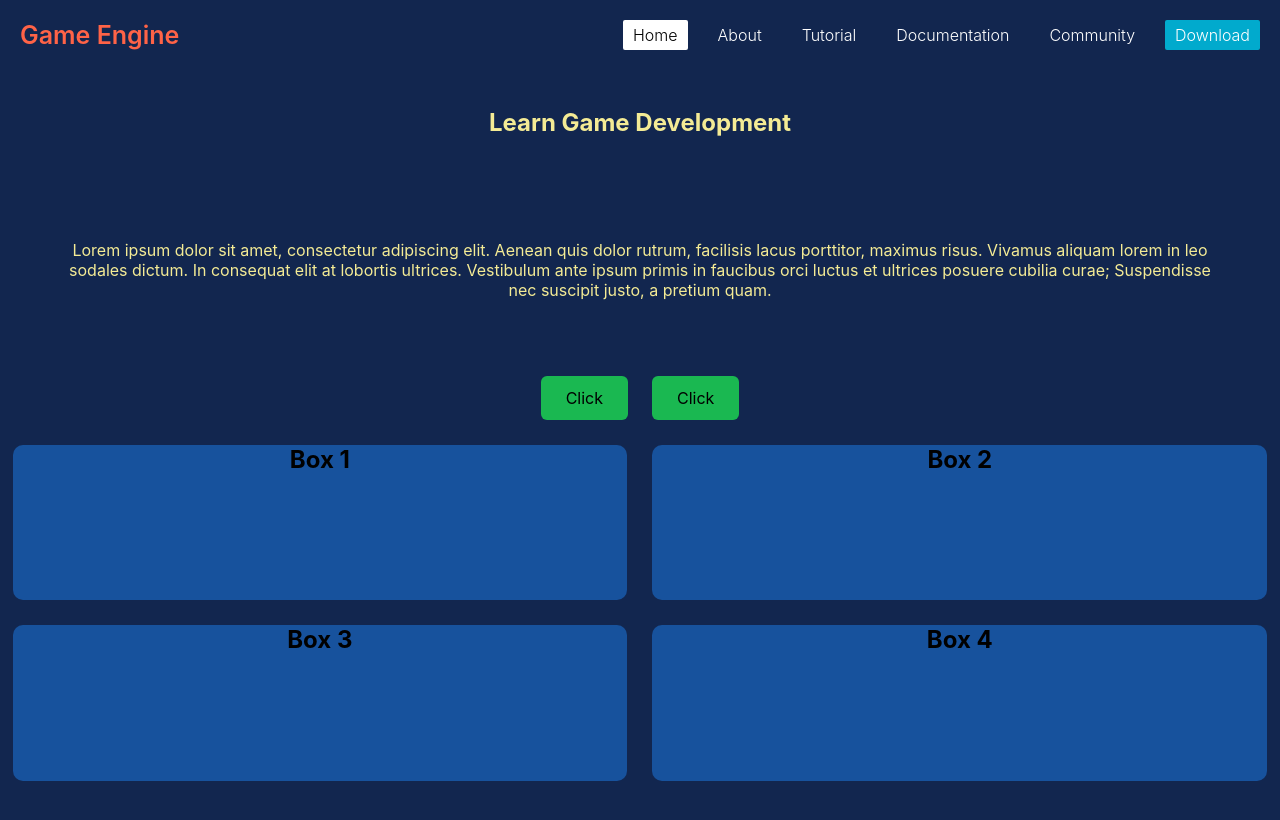
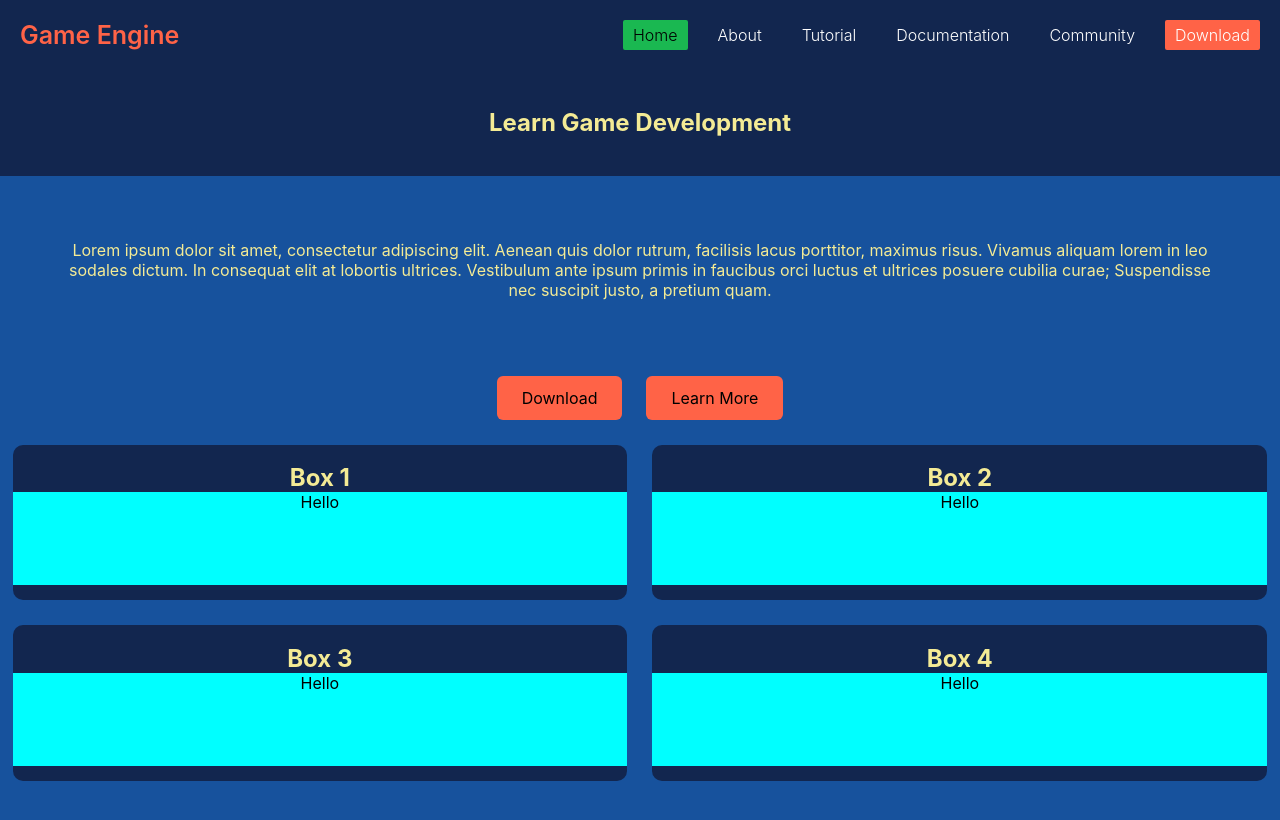
Before and after one commit to LiamANeeson/MSc-Game-Engine-Project-Website, a React (Create React App) app in the folder client/: page / in a window 1280 px wide. Shown: the top 820 px of the page. Built offline with nearby package versions, Linux system fonts and the light colour scheme.

Commit message:
Changed styling on Homepage. Added Placeholders for Images

```diff
--- a/client/src/Components/Navbar/Navbar.css
+++ b/client/src/Components/Navbar/Navbar.css
@@ -37,7 +37,7 @@ nav {
   }
 
   .logo font {
-    color: green;
+    color: tomato;
   }
 
   .menu-list {
@@ -50,7 +50,7 @@ nav {
   .menu-list li:last-child a {
     font-weight: 300;
     padding: 5px 10px;
-    background-color: #01aacd;
+    background-color: tomato;
     transition: all 0.5s ease-in-out;
     margin-left: 20px;
     border-radius: 2px;
@@ -66,7 +66,7 @@ nav {
 
   .menu-list li a:hover,
   .menu-list li a.active {
-    background-color: #fff;
+    background-color: #1ab851;
     border-radius: 2px;
     color: #000;
     transition: all 0.5s ease-in-out;
--- a/client/src/Pages/Home/Home.css
+++ b/client/src/Pages/Home/Home.css
@@ -1,5 +1,5 @@
 .homePage-container {
-    background-color: #12264f;
+    background-color: #17529d;
     display: grid;
     grid-template-rows: 2fr 1fr 1fr 0.55fr;
     justify-content: center;
@@ -29,7 +29,7 @@
 }
 
 .head-btn {
-    background-color: #1ab851;;
+    background-color: tomato;
     cursor: pointer;
     border-radius: 6px;
     backface-visibility: hidden;
@@ -48,32 +48,59 @@
 }
 
 .head-btn:hover {
-    background-color: #12903e;
+    background-color: rgb(208, 81, 58);
 }
 
 .home-box-1{
     grid-area: home-box-1;
-    background-color: #17529d;
+    background-color: #12264f;
     margin: 2%;
     border-radius: 10px;
 }
 .home-box-2{
     grid-area: home-box-2;
-    background-color: #17529d;
+    background-color: #12264f;
     margin: 2%;
     border-radius: 10px;
 }
 .home-box-3{
     grid-area: home-box-3;
-    background-color: #17529d;
+    height: auto;
+    background-color: #12264f;
     margin: 2%;
     border-radius: 10px;
 }
 .home-box-4{
     grid-area: home-box-4;
-    background-color: #17529d;
+    background-color: #12264f;
     margin: 2%;
     border-radius: 10px;
+}
+
+.homePage-container .box-head {
+    color: #f4eb95;
+    padding-top: 3%;
+}
+
+.homePage-container .home-box-1 .image-1 {
+    background-color: aqua;
+    height: 60%;
+}
+
+.homePage-container .home-box-2 .image-2 {
+    background-color: aqua;
+    height: 60%;
+}
+
+.homePage-container .home-box-3 .image-3 {
+    background-color: aqua;
+    height: 60%;
+
+}
+
+.homePage-container .home-box-4 .image-4 {
+    background-color: aqua;
+    height: 60%;
 }
 
 @media (max-width: 700px) {
--- a/client/src/Pages/Home/Home.js
+++ b/client/src/Pages/Home/Home.js
@@ -10,20 +10,32 @@ function Home() {
         <p className='blurb'>
         Lorem ipsum dolor sit amet, consectetur adipiscing elit. Aenean quis dolor rutrum, facilisis lacus porttitor, maximus risus. Vivamus aliquam lorem in leo sodales dictum. In consequat elit at lobortis ultrices. Vestibulum ante ipsum primis in faucibus orci luctus et ultrices posuere cubilia curae; Suspendisse nec suscipit justo, a pretium quam.
         </p>
-        <button className = 'head-btn'>Click</button>
-        <button className = 'head-btn'>Click</button>
+        <button className = 'head-btn'>Download</button>
+        <button className = 'head-btn'>Learn More</button>
       </div>
       <div className='home-box-1'>
         <h2 className='box-head'>Box 1</h2>
+        <div className='image-1'>
+          Hello
+        </div>
       </div>
       <div className='home-box-2'>
         <h2 className='box-head'>Box 2</h2>
+        <div className='image-2'>
+          Hello
+        </div>
       </div>
       <div className='home-box-3'>
         <h2 className='box-head'>Box 3</h2>
+        <div className='image-3'>
+          Hello
+        </div>
       </div>
       <div className='home-box-4'>
         <h2 className='box-head'>Box 4</h2>
+        <div className='image-4'>
+          Hello
+        </div>
       </div>
     </div>
   )
```
